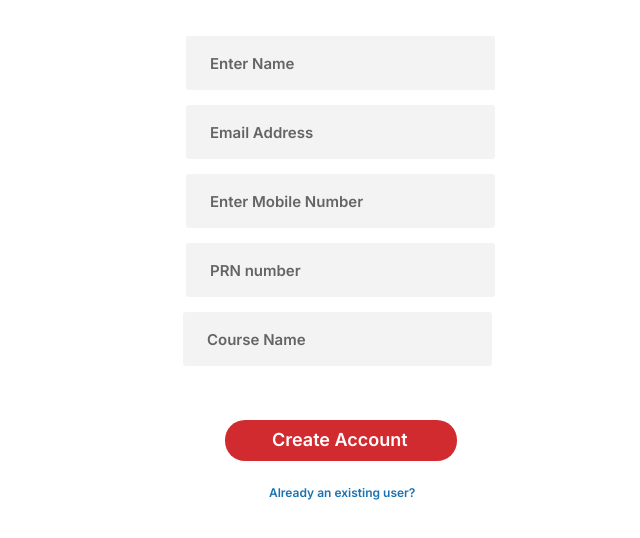
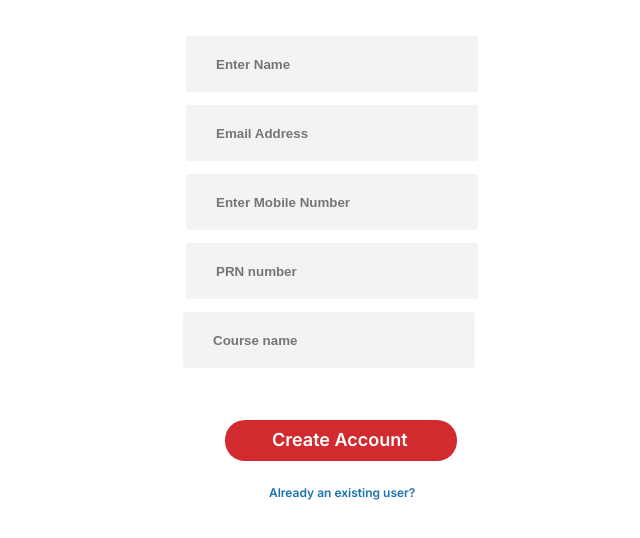
Before and after one commit to Tanish-Dev/webappss, a website built with Parcel: page sign-in-page.html in a window 1280 px wide. Shown: the part 258-796 px from the top of the page, without its empty margins (319-959 px from the left). Built offline with nearby package versions, Linux system fonts and the light colour scheme.

Commit message:
sign in page bug1 fix

```diff
--- a/sign-in-page.css
+++ b/sign-in-page.css
@@ -11,14 +11,11 @@
   max-height: 900px;
   margin: auto;
 }
-.sign-in-page-child {
-  position: absolute;
-  top: 294px;
-  left: 40px;
-  border-radius: var(--br-10xs);
-  background-color: var(--color-whitesmoke-100);
-  width: 309px;
-  height: 54px;
+.container2 {
+  display: flex;
+  flex-direction: column;
+  justify-content: center;
+  align-items: center;
 }
 .field-child {
   position: absolute;
@@ -26,16 +23,12 @@
   left: 0px;
   border-radius: var(--br-10xs);
   background-color: var(--color-whitesmoke-100);
-  width: 309px;
-  height: 54px;
+  width: 260px;
+  height: 100%;
   border-color: black;
   border: 2px;
-}
-.enter-name {
-  position: absolute;
-  top: 18px;
-  left: 24px;
-  font-weight: 600;
+  font-weight: bold;
+  padding-left: 30px;
 }
 .field {
   position: absolute;
--- a/sign-in-page.html
+++ b/sign-in-page.html
@@ -17,7 +17,7 @@
 
     <style>
       @font-face {
-        :font-family: "SF Pro Text";
+        font-family: "SF Pro Text";
         src: url("FontsFree-Net-SFProText-Semibold.ttf");
         font-weight: 600;
       }
@@ -26,26 +26,25 @@
   <body>
     <div class="container">
       <div class="sign-in-page">
+        <div class="container2">
           <div class="welcome">Welcome</div>
           <div class="sign-in-page-child"></div>
           <div class="field">
-          <div class="field-child"></div>
+            <input class="field-child" placeholder="Enter Name" />
             <div class="enter-name">Enter Name</div>
           </div>
           <div class="field1">
-          <div class="field-child"></div>
-          <div class="enter-name">Course Name</div>
+            <input class="field-child" placeholder="Course name" />
           </div>
           <div class="field2">
-          <div class="field-child"></div>
-          <div class="enter-name">Email Address</div>
+            <input class="field-child" placeholder="Email Address" />
           </div>
           <div class="field3">
-          <div class="field-child"></div>
+            <input class="field-child" placeholder="Enter Mobile Number" />
             <div class="enter-name">Enter Mobile Number</div>
           </div>
           <div class="field4">
-          <div class="field-child"></div>
+            <input class="field-child" placeholder="PRN number" />
             <div class="enter-name">PRN number</div>
           </div>
           <div class="already-an-existing" id="alreadyAnExisting">
@@ -68,6 +67,7 @@
             src="./public/62d936ea919eb1658402538-1@2x.png"
             id="d936ea919eb16584025381Image"
           />
+        </div>
       </div>
 
       <script>
```
Lines whose indentation alone changed are shown as unchanged.
